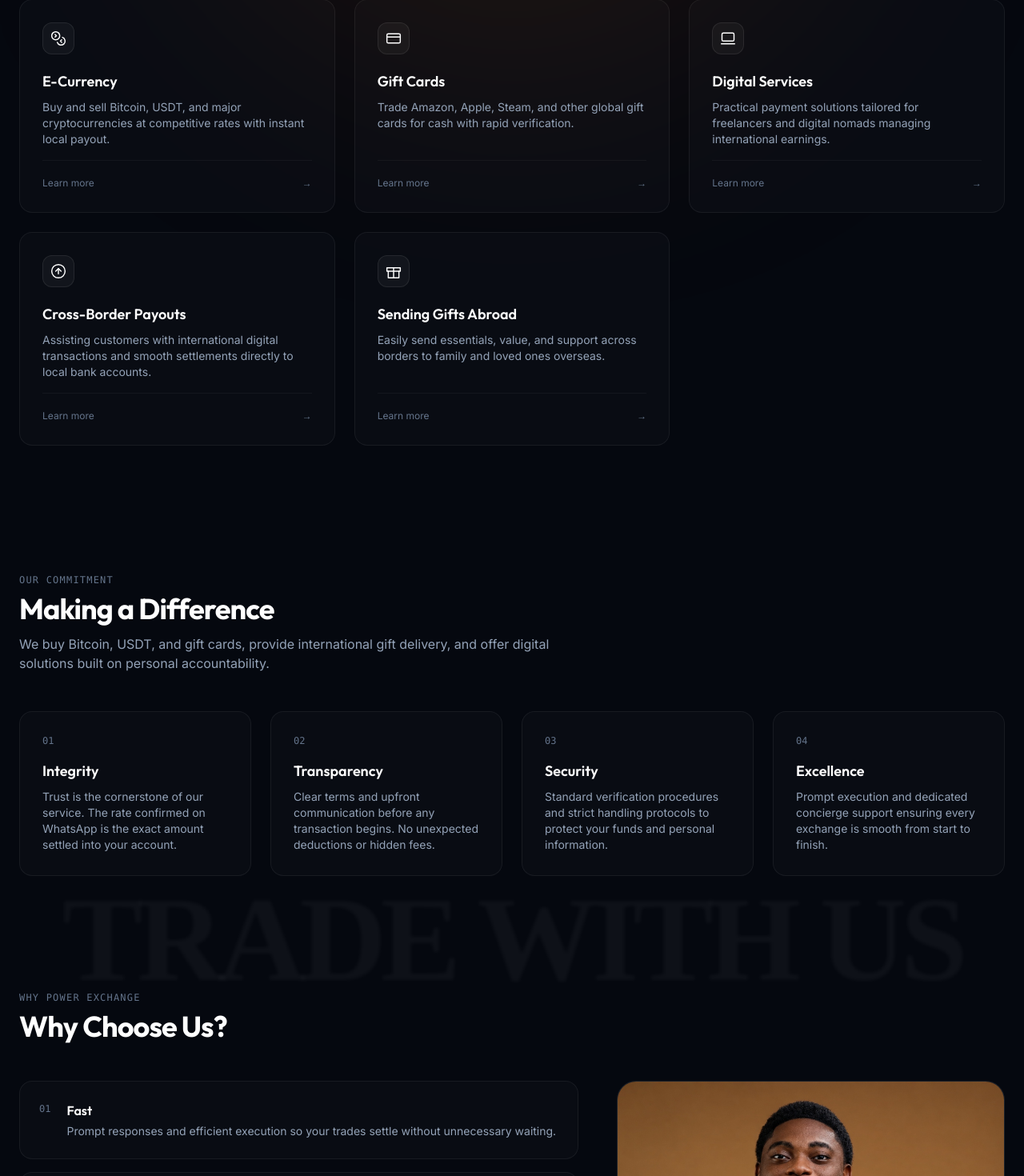
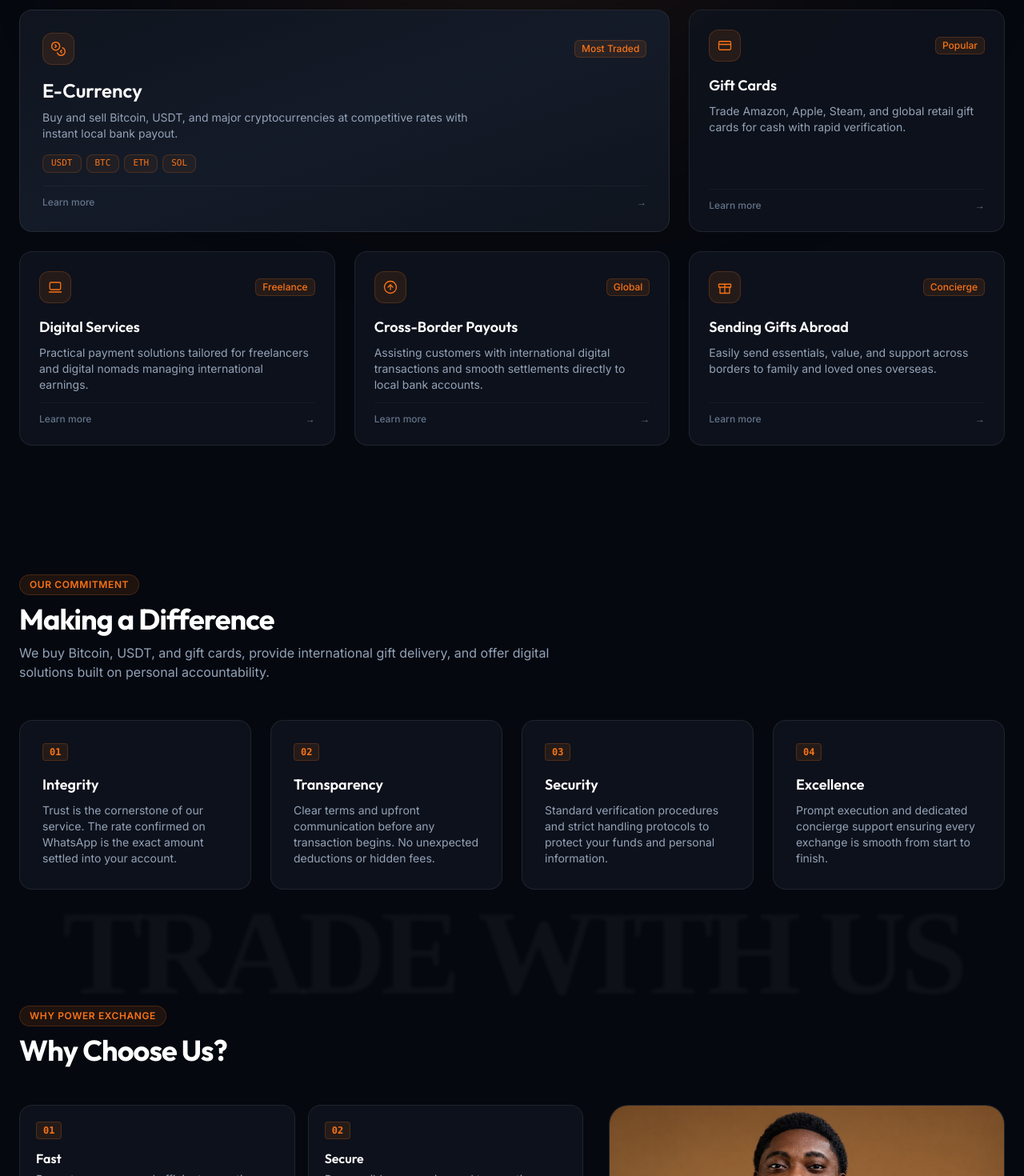
Before and after one commit to Relayyl6/power, a Next.js app in the folder apps/web/: page / in a window 1280 px wide. Shown: the part 977-2447 px from the top of the page at 80% size. Built offline with nearby package versions, Linux system fonts and the light colour scheme.

Commit message:
Spice mobile arrangement into 2-column bento grids, add staggered fade-in animations, and attune to brand orange accent

```diff
--- a/apps/web/src/components/home/OurValues.tsx
+++ b/apps/web/src/components/home/OurValues.tsx
@@ -25,37 +25,68 @@ const values = [
   },
 ];
 
+const containerVariants = {
+  hidden: { opacity: 0 },
+  show: {
+    opacity: 1,
+    transition: { staggerChildren: 0.08 },
+  },
+};
+
+const cardVariants = {
+  hidden: { opacity: 0, y: 18 },
+  show: { opacity: 1, y: 0, transition: { duration: 0.5 } },
+};
+
 export default function OurValues() {
   return (
     <section className="pt-20 pb-20 w-full relative">
       <div className="px-4 sm:px-6 max-w-7xl mx-auto relative z-10">
 
-        {/* Header */}
-        <div className="max-w-2xl mb-12">
-          <p className="text-text-tertiary text-xs uppercase tracking-widest font-mono mb-2">
+        {/* Header with Fade-In */}
+        <motion.div
+          initial={{ opacity: 0, y: 15 }}
+          whileInView={{ opacity: 1, y: 0 }}
+          viewport={{ once: true, margin: "-60px" }}
+          transition={{ duration: 0.5 }}
+          className="max-w-2xl mb-10 sm:mb-12"
+        >
+          <div className="inline-flex items-center gap-2 px-3 py-1 rounded-full bg-brand-orange/10 border border-brand-orange/20 text-brand-orange text-xs font-semibold uppercase tracking-wider mb-2.5">
             Our Commitment
-          </p>
-          <h2 className="font-display text-3xl sm:text-4xl font-bold text-white tracking-tight mb-3">
+          </div>
+          <h2 className="font-display text-3xl sm:text-4xl font-bold text-white tracking-tight mb-2.5">
             Making a Difference
           </h2>
           <p className="text-sm sm:text-base text-text-secondary leading-relaxed">
             We buy Bitcoin, USDT, and gift cards, provide international gift delivery, and offer digital solutions built on personal accountability.
           </p>
-        </div>
+        </motion.div>
 
-        {/* Minimal 4-Pillar Grid */}
-        <div className="grid grid-cols-1 sm:grid-cols-2 lg:grid-cols-4 gap-4 sm:gap-6">
+        {/* 2-Column Mobile Bento / 4-Column Desktop Grid with Staggered Fade-In */}
+        <motion.div
+          variants={containerVariants}
+          initial="hidden"
+          whileInView="show"
+          viewport={{ once: true, margin: "-60px" }}
+          className="grid grid-cols-2 md:grid-cols-2 lg:grid-cols-4 gap-3 sm:gap-4 md:gap-6"
+        >
           {values.map((val) => (
-            <div
+            <motion.div
               key={val.num}
-              className="p-6 sm:p-7 rounded-2xl bg-white/[0.02] border border-white/[0.06] hover:border-white/20 transition-all flex flex-col justify-between"
+              variants={cardVariants}
+              className="group p-4 sm:p-6 md:p-7 rounded-2xl bg-[#0F141E]/80 border border-white/[0.08] hover:border-brand-orange/40 transition-all duration-300 relative overflow-hidden flex flex-col justify-between"
             >
+              {/* Subtle brand orange top border glow on hover */}
+              <div className="absolute top-0 inset-x-0 h-[1.5px] bg-gradient-to-r from-transparent via-brand-orange/50 to-transparent opacity-0 group-hover:opacity-100 transition-opacity duration-300 pointer-events-none" />
+
               <div>
-                <span className="font-mono text-xs text-text-tertiary block mb-4">
-                  {val.num}
-                </span>
+                <div className="flex items-center justify-between mb-3 sm:mb-4">
+                  <span className="font-mono text-[11px] sm:text-xs font-bold text-brand-orange bg-brand-orange/10 px-2 py-0.5 rounded border border-brand-orange/20">
+                    {val.num}
+                  </span>
+                </div>
 
-                <h3 className="font-display text-lg font-semibold text-white mb-2">
+                <h3 className="font-display text-sm sm:text-base md:text-lg font-semibold text-white mb-1.5 sm:mb-2 group-hover:text-brand-orange transition-colors">
                   {val.title}
                 </h3>
 
@@ -63,9 +94,9 @@ export default function OurValues() {
                   {val.desc}
                 </p>
               </div>
-            </div>
+            </motion.div>
           ))}
-        </div>
+        </motion.div>
 
       </div>
 
--- a/apps/web/src/components/home/ServicesGrid.tsx
+++ b/apps/web/src/components/home/ServicesGrid.tsx
@@ -7,7 +7,9 @@ const services = [
   {
     id: "e-currency",
     title: "E-Currency",
-    desc: "Buy and sell Bitcoin, USDT, and major cryptocurrencies at competitive rates with instant local payout.",
+    badge: "Most Traded",
+    desc: "Buy and sell Bitcoin, USDT, and major cryptocurrencies at competitive rates with instant local bank payout.",
+    tokens: ["USDT", "BTC", "ETH", "SOL"],
     icon: (
       <svg xmlns="http://www.w3.org/2000/svg" width="20" height="20" viewBox="0 0 24 24" fill="none" stroke="currentColor" strokeWidth="1.75" strokeLinecap="round" strokeLinejoin="round">
         <circle cx="8" cy="8" r="6" />
@@ -20,9 +22,10 @@ const services = [
   {
     id: "gift-cards",
     title: "Gift Cards",
-    desc: "Trade Amazon, Apple, Steam, and other global gift cards for cash with rapid verification.",
+    badge: "Popular",
+    desc: "Trade Amazon, Apple, Steam, and global retail gift cards for cash with rapid verification.",
     icon: (
-      <svg xmlns="http://www.w3.org/2000/svg" width="20" height="20" viewBox="0 0 24 24" fill="none" stroke="currentColor" strokeWidth="1.75" strokeLinecap="round" strokeLinejoin="round">
+      <svg xmlns="http://www.w3.org/2000/svg" width="18" height="18" viewBox="0 0 24 24" fill="none" stroke="currentColor" strokeWidth="1.75" strokeLinecap="round" strokeLinejoin="round">
         <rect width="20" height="14" x="2" y="5" rx="2" />
         <line x1="2" x2="22" y1="10" y2="10" />
       </svg>
@@ -31,9 +34,10 @@ const services = [
   {
     id: "digital-services",
     title: "Digital Services",
+    badge: "Freelance",
     desc: "Practical payment solutions tailored for freelancers and digital nomads managing international earnings.",
     icon: (
-      <svg xmlns="http://www.w3.org/2000/svg" width="20" height="20" viewBox="0 0 24 24" fill="none" stroke="currentColor" strokeWidth="1.75" strokeLinecap="round" strokeLinejoin="round">
+      <svg xmlns="http://www.w3.org/2000/svg" width="18" height="18" viewBox="0 0 24 24" fill="none" stroke="currentColor" strokeWidth="1.75" strokeLinecap="round" strokeLinejoin="round">
         <rect width="18" height="12" x="3" y="4" rx="2" />
         <line x1="2" x2="22" y1="20" y2="20" />
       </svg>
@@ -42,9 +46,10 @@ const services = [
   {
     id: "cross-border",
     title: "Cross-Border Payouts",
+    badge: "Global",
     desc: "Assisting customers with international digital transactions and smooth settlements directly to local bank accounts.",
     icon: (
-      <svg xmlns="http://www.w3.org/2000/svg" width="20" height="20" viewBox="0 0 24 24" fill="none" stroke="currentColor" strokeWidth="1.75" strokeLinecap="round" strokeLinejoin="round">
+      <svg xmlns="http://www.w3.org/2000/svg" width="18" height="18" viewBox="0 0 24 24" fill="none" stroke="currentColor" strokeWidth="1.75" strokeLinecap="round" strokeLinejoin="round">
         <circle cx="12" cy="12" r="10" />
         <path d="m16 12-4-4-4 4" />
         <path d="M12 16V8" />
@@ -54,9 +59,10 @@ const services = [
   {
     id: "gifts-abroad",
     title: "Sending Gifts Abroad",
+    badge: "Concierge",
     desc: "Easily send essentials, value, and support across borders to family and loved ones overseas.",
     icon: (
-      <svg xmlns="http://www.w3.org/2000/svg" width="20" height="20" viewBox="0 0 24 24" fill="none" stroke="currentColor" strokeWidth="1.75" strokeLinecap="round" strokeLinejoin="round">
+      <svg xmlns="http://www.w3.org/2000/svg" width="18" height="18" viewBox="0 0 24 24" fill="none" stroke="currentColor" strokeWidth="1.75" strokeLinecap="round" strokeLinejoin="round">
         <polyline points="20 12 20 22 4 22 4 12" />
         <rect width="20" height="5" x="2" y="7" />
         <line x1="12" x2="12" y1="22" y2="7" />
@@ -65,52 +71,121 @@ const services = [
   },
 ];
 
+const containerVariants = {
+  hidden: { opacity: 0 },
+  show: {
+    opacity: 1,
+    transition: { staggerChildren: 0.08 },
+  },
+};
+
+const cardVariants = {
+  hidden: { opacity: 0, y: 20 },
+  show: {
+    opacity: 1,
+    y: 0,
+    transition: { ease: [0.16, 1, 0.3, 1], duration: 0.5 }
+  },
+};
+
 export default function ServicesGrid() {
   return (
     <section className="pt-16 pb-20 w-full relative">
       <div className="px-4 sm:px-6 max-w-7xl mx-auto relative z-10">
 
-        {/* Section Header */}
-        <div className="mb-12">
-          <p className="text-text-tertiary text-xs uppercase tracking-widest font-mono mb-2">
+        {/* Section Header with Fade-In */}
+        <motion.div
+          initial={{ opacity: 0, y: 15 }}
+          whileInView={{ opacity: 1, y: 0 }}
+          viewport={{ once: true, margin: "-60px" }}
+          transition={{ duration: 0.5 }}
+          className="mb-10 sm:mb-12"
+        >
+          <div className="inline-flex items-center gap-2 px-3 py-1 rounded-full bg-brand-orange/10 border border-brand-orange/20 text-brand-orange text-xs font-semibold uppercase tracking-wider mb-2.5">
             What We Trade
-          </p>
+          </div>
           <h2 className="font-display text-3xl sm:text-4xl font-bold text-white tracking-tight">
             Our Services
           </h2>
-        </div>
+        </motion.div>
 
-        {/* Minimal Grid Layout */}
-        <div className="grid grid-cols-1 sm:grid-cols-2 lg:grid-cols-3 gap-4 sm:gap-6">
-          {services.map((svc, i) => (
-            <Link
+        {/* Bento Grid: 2-col on Mobile, 3-col on Desktop */}
+        <motion.div
+          variants={containerVariants}
+          initial="hidden"
+          whileInView="show"
+          viewport={{ once: true, margin: "-60px" }}
+          className="grid grid-cols-2 md:grid-cols-2 lg:grid-cols-3 gap-3.5 sm:gap-4 md:gap-6"
+        >
+          {services.map((svc, i) => {
+            const isHero = i === 0;
+
+            return (
+              <motion.div
                 key={svc.id}
-              href={`/services/${svc.id}`}
-              className={`group p-6 sm:p-7 rounded-2xl bg-white/[0.02] border border-white/[0.06] hover:border-white/20 hover:bg-white/[0.04] transition-all flex flex-col justify-between ${
-                i === 0 ? "sm:col-span-2 lg:col-span-1" : ""
+                variants={cardVariants}
+                className={`group rounded-2xl bg-[#0F141E]/80 border border-white/[0.08] hover:border-brand-orange/40 transition-all duration-300 relative overflow-hidden flex flex-col justify-between ${
+                  isHero
+                    ? "col-span-2 md:col-span-1 lg:col-span-2 p-5 sm:p-7 bg-gradient-to-br from-[#0F141E] via-[#141B28] to-[#0F141E]"
+                    : "col-span-1 p-4 sm:p-6"
                 }`}
               >
+                {/* Subtle brand orange top border glow on hover */}
+                <div className="absolute top-0 inset-x-0 h-[1.5px] bg-gradient-to-r from-transparent via-brand-orange/50 to-transparent opacity-0 group-hover:opacity-100 transition-opacity duration-300 pointer-events-none" />
+
                 <div>
-                <div className="w-10 h-10 rounded-xl bg-white/[0.04] border border-white/[0.08] text-white flex items-center justify-center mb-5 group-hover:border-brand-orange/40 group-hover:text-brand-orange transition-colors">
+                  {/* Top Bar: Icon + Brand Accent Badge */}
+                  <div className="flex items-center justify-between gap-2 mb-4">
+                    <div className="w-9 h-9 sm:w-10 sm:h-10 rounded-xl bg-brand-orange/10 border border-brand-orange/20 text-brand-orange flex items-center justify-center shrink-0 group-hover:scale-105 group-hover:bg-brand-orange/15 transition-all">
                       {svc.icon}
                     </div>
 
-                <h3 className="font-display text-lg font-semibold text-white mb-2 group-hover:text-brand-orange transition-colors">
+                    <span className="px-2 py-0.5 rounded-md bg-brand-orange/10 border border-brand-orange/20 text-[10px] sm:text-xs font-medium text-brand-orange">
+                      {svc.badge}
+                    </span>
+                  </div>
+
+                  {/* Title */}
+                  <h3 className={`font-display font-semibold text-white mb-2 group-hover:text-brand-orange transition-colors ${
+                    isHero ? "text-lg sm:text-2xl font-bold" : "text-sm sm:text-base md:text-lg"
+                  }`}>
                     {svc.title}
                   </h3>
 
-                <p className="text-xs sm:text-sm text-text-secondary leading-relaxed">
+                  {/* Description */}
+                  <p className={`text-text-secondary leading-relaxed ${
+                    isHero ? "text-xs sm:text-sm max-w-xl mb-4" : "text-xs sm:text-sm line-clamp-3 sm:line-clamp-none mb-3"
+                  }`}>
                     {svc.desc}
                   </p>
+
+                  {/* Hero-specific subtle token chips */}
+                  {isHero && svc.tokens && (
+                    <div className="flex flex-wrap items-center gap-1.5 mb-4">
+                      {svc.tokens.map((token) => (
+                        <span
+                          key={token}
+                          className="px-2.5 py-0.5 rounded-lg bg-brand-orange/[0.06] border border-brand-orange/20 text-[11px] font-mono font-medium text-brand-orange"
+                        >
+                          {token}
+                        </span>
+                      ))}
+                    </div>
+                  )}
                 </div>
 
-              <div className="pt-5 mt-4 border-t border-white/[0.04] flex items-center justify-between text-xs text-text-tertiary group-hover:text-white transition-colors">
+                {/* Bottom link */}
+                <Link
+                  href={`/services/${svc.id}`}
+                  className="pt-3 border-t border-white/[0.04] flex items-center justify-between text-xs font-medium text-text-tertiary group-hover:text-brand-orange transition-colors mt-auto"
+                >
                   <span>Learn more</span>
                   <span className="group-hover:translate-x-1 transition-transform">→</span>
-              </div>
                 </Link>
-          ))}
-        </div>
+              </motion.div>
+            );
+          })}
+        </motion.div>
 
       </div>
     </section>
--- a/apps/web/src/components/home/WhyChooseUs.tsx
+++ b/apps/web/src/components/home/WhyChooseUs.tsx
@@ -1,5 +1,6 @@
 "use client";
 
+import { motion } from "framer-motion";
 import Image from "next/image";
 
 const points = [
@@ -30,65 +31,111 @@ const points = [
   },
 ];
 
+const containerVariants = {
+  hidden: { opacity: 0 },
+  show: {
+    opacity: 1,
+    transition: { staggerChildren: 0.08 },
+  },
+};
+
+const itemVariants = {
+  hidden: { opacity: 0, y: 18 },
+  show: { opacity: 1, y: 0, transition: { duration: 0.5 } },
+};
+
 export default function WhyChooseUs() {
   return (
     <section className="pt-16 pb-24 px-4 sm:px-6 max-w-7xl mx-auto relative z-10">
 
-      {/* Header */}
-      <div className="mb-12">
-        <p className="text-text-tertiary text-xs uppercase tracking-widest font-mono mb-2">
+      {/* Header with Fade-In */}
+      <motion.div
+        initial={{ opacity: 0, y: 15 }}
+        whileInView={{ opacity: 1, y: 0 }}
+        viewport={{ once: true, margin: "-60px" }}
+        transition={{ duration: 0.5 }}
+        className="mb-10 sm:mb-12"
+      >
+        <div className="inline-flex items-center gap-2 px-3 py-1 rounded-full bg-brand-orange/10 border border-brand-orange/20 text-brand-orange text-xs font-semibold uppercase tracking-wider mb-2.5">
           Why Power Exchange
-        </p>
+        </div>
         <h2 className="font-display text-3xl sm:text-4xl font-bold text-white tracking-tight">
           Why Choose Us?
         </h2>
-      </div>
+      </motion.div>
 
-      <div className="grid grid-cols-1 lg:grid-cols-12 gap-8 lg:gap-12 items-start">
+      <div className="grid grid-cols-1 lg:grid-cols-12 gap-6 lg:gap-8 items-stretch">
 
-        {/* Left Column: 5 Clean Minimal Points */}
-        <div className="lg:col-span-7 flex flex-col gap-3 sm:gap-4">
-          {points.map((pt) => (
-            <div
-              key={pt.num}
-              className="p-5 sm:p-6 rounded-2xl bg-white/[0.02] border border-white/[0.06] hover:border-white/20 transition-all flex items-start gap-4 sm:gap-5"
-            >
-              <span className="font-mono text-xs text-text-tertiary pt-0.5 shrink-0">
-                {pt.num}
-              </span>
+        {/* Left Column: Bento Grid on Mobile & Tablet (Spans 7 cols on desktop) */}
+        <motion.div
+          variants={containerVariants}
+          initial="hidden"
+          whileInView="show"
+          viewport={{ once: true, margin: "-60px" }}
+          className="lg:col-span-7 grid grid-cols-2 gap-3 sm:gap-4"
+        >
+          {points.map((pt, i) => {
+            const isFullWidth = i === 4;
 
-              <div>
-                <h3 className="font-display text-base font-semibold text-white mb-1">
-                  {pt.title}
-                </h3>
-                <p className="text-xs sm:text-sm text-text-secondary leading-relaxed">
-                  {pt.desc}
-                </p>
-              </div>
-            </div>
-          ))}
-        </div>
+            return (
+              <motion.div
+                key={pt.num}
+                variants={itemVariants}
+                className={`group rounded-2xl bg-[#0F141E]/80 border border-white/[0.08] hover:border-brand-orange/40 transition-all duration-300 relative overflow-hidden flex flex-col justify-between ${
+                  isFullWidth
+                    ? "col-span-2 p-4 sm:p-6 bg-gradient-to-r from-[#0F141E] via-[#141B28] to-[#0F141E]"
+                    : "col-span-1 p-4 sm:p-5"
+                }`}
+              >
+                {/* Subtle brand orange top border glow on hover */}
+                <div className="absolute top-0 inset-x-0 h-[1.5px] bg-gradient-to-r from-transparent via-brand-orange/50 to-transparent opacity-0 group-hover:opacity-100 transition-opacity duration-300 pointer-events-none" />
 
-        {/* Right Column: Founder Image Enclosure */}
-        <div className="lg:col-span-5 relative h-[440px] sm:h-[500px] lg:h-[540px] w-full rounded-2xl sm:rounded-3xl overflow-hidden border border-white/[0.08] bg-[#0A0E17]">
+                <div>
+                  <div className="flex items-center justify-between mb-2.5 sm:mb-3">
+                    <span className="font-mono text-[11px] sm:text-xs font-bold text-brand-orange bg-brand-orange/10 px-2 py-0.5 rounded border border-brand-orange/20">
+                      {pt.num}
+                    </span>
+                  </div>
+
+                  <h3 className="font-display text-sm sm:text-base font-semibold text-white mb-1 group-hover:text-brand-orange transition-colors">
+                    {pt.title}
+                  </h3>
+
+                  <p className="text-xs sm:text-sm text-text-secondary leading-relaxed">
+                    {pt.desc}
+                  </p>
+                </div>
+              </motion.div>
+            );
+          })}
+        </motion.div>
+
+        {/* Right Column: Centered Founder Image (Spans 5 cols on desktop) */}
+        <motion.div
+          initial={{ opacity: 0, scale: 0.96 }}
+          whileInView={{ opacity: 1, scale: 1 }}
+          viewport={{ once: true, margin: "-60px" }}
+          transition={{ duration: 0.7, ease: "easeOut" }}
+          className="lg:col-span-5 relative h-[420px] sm:h-[480px] lg:h-auto min-h-[420px] w-full rounded-2xl sm:rounded-3xl overflow-hidden border border-white/[0.08] bg-[#0A0E17] group"
+        >
           <Image
             src="/founder.jpg"
             alt="Founder of Power Exchange"
             fill
             sizes="(max-width: 1024px) 100vw, 40vw"
-            className="object-cover object-center"
+            className="object-cover object-center group-hover:scale-105 transition-transform duration-700"
             priority
           />
 
-          {/* Understated bottom badge */}
-          <div className="absolute bottom-4 left-4 right-4 sm:right-auto glass-panel bg-[#0F141E]/90 px-4 py-3 rounded-xl border border-white/10 flex items-center gap-3">
+          {/* Understated bottom badge with brand orange accent */}
+          <div className="absolute bottom-4 left-4 right-4 sm:right-auto glass-panel bg-[#0F141E]/90 px-4 py-3 rounded-xl border border-white/10 flex items-center gap-3 shadow-lg">
             <span className="w-2 h-2 rounded-full bg-emerald-500 shrink-0" />
             <div>
               <p className="text-xs font-semibold text-white">Verified Transaction Desk</p>
               <p className="text-[10px] text-text-tertiary">Direct accountability on every trade</p>
             </div>
           </div>
-        </div>
+        </motion.div>
 
       </div>
     </section>
```
Lines whose indentation alone changed are shown as unchanged.
